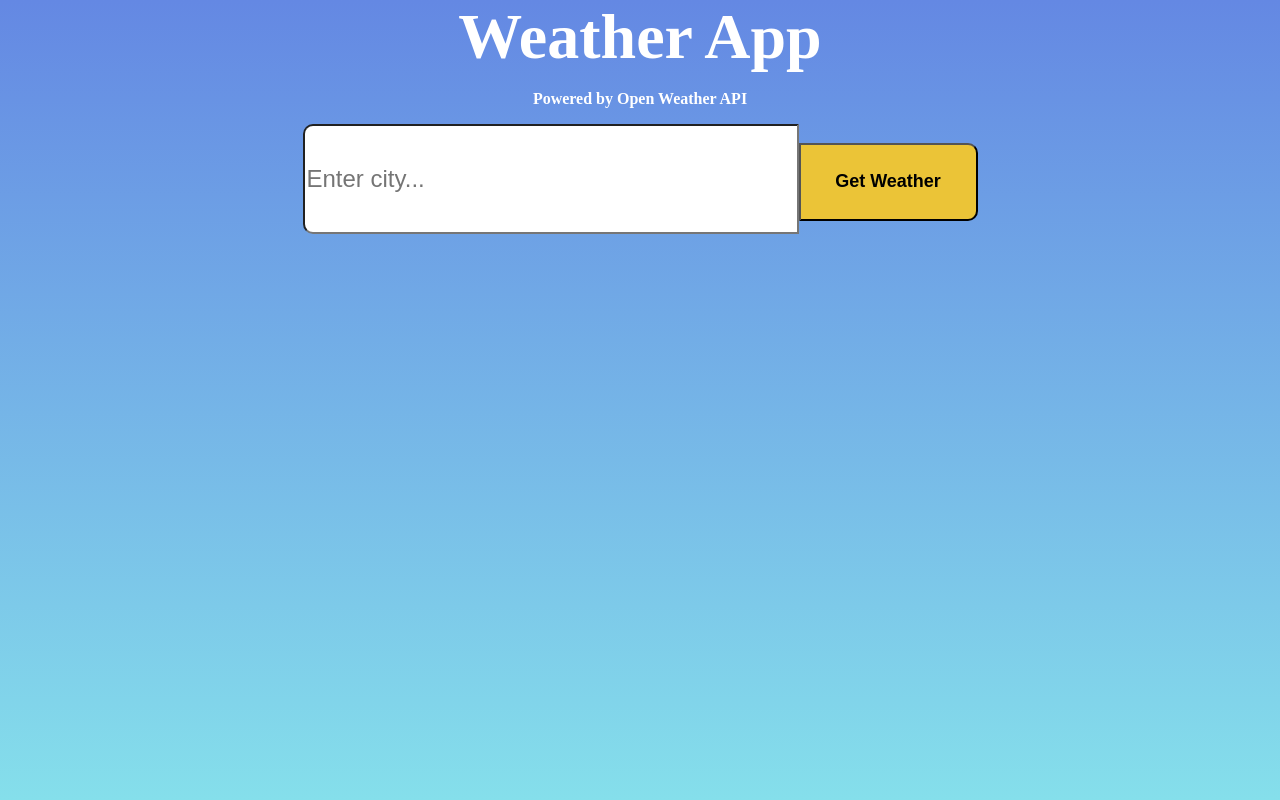
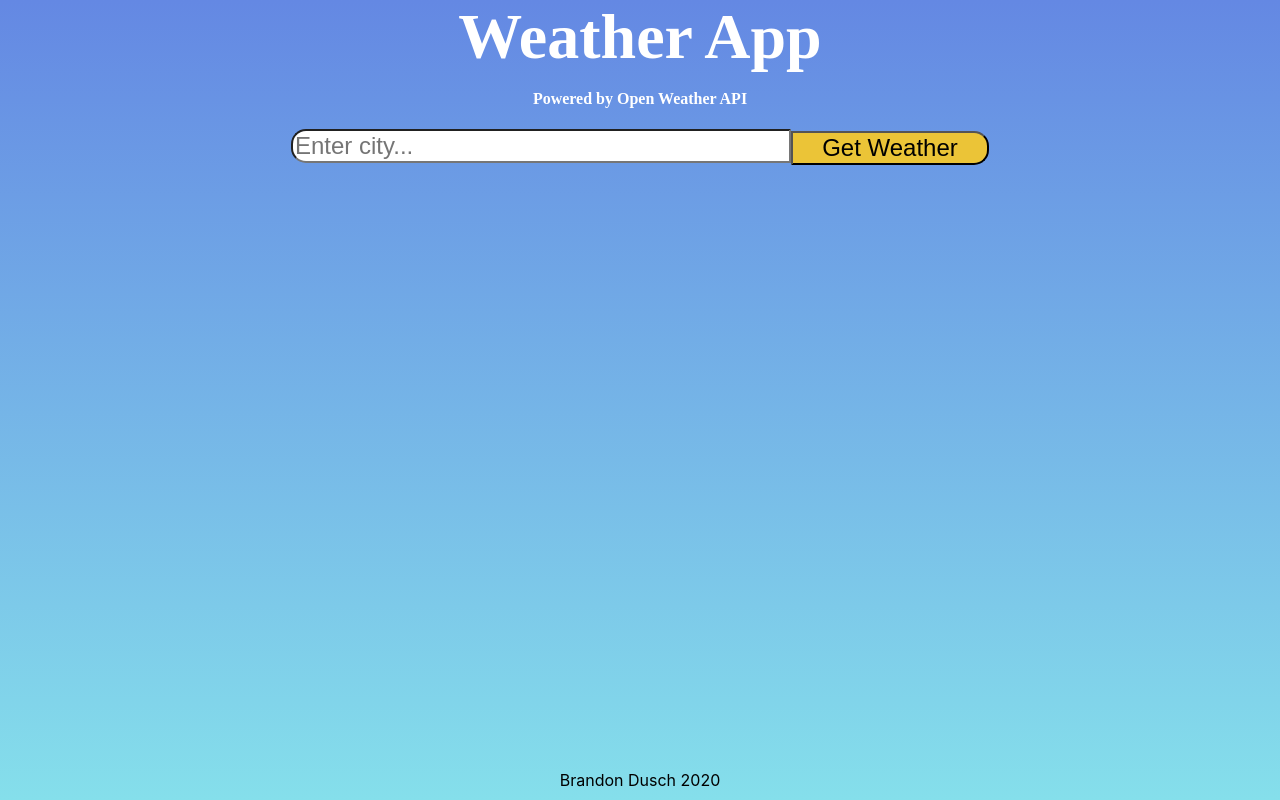
Before and after one commit to Dusch4593/weather-app, a React (Create React App) app: page / in a window 1280 px wide. Built offline with nearby package versions, Linux system fonts and the light colour scheme.

Commit message:
pushed data flow back to CurrentWeather and Forecast components

```diff
--- a/src/App.css
+++ b/src/App.css
@@ -1,3 +1,6 @@
+* {
+  font-size: 1em;
+}
 .App {
   text-align: center;
 }
@@ -33,24 +36,30 @@ body {
 }
 
 #search_bar {
-  height: 4.35em;
-  width: 488px;
-  border-top-left-radius: 10px;
-  border-bottom-left-radius: 10px;
+  padding: 0.3125em 0 0 0;
+}
+
+#search_input {
+  height: inherit;
+  width: 20.5em;
+  border-top-left-radius: 0.625em;
+  border-bottom-left-radius: 0.625em;
+  vertical-align: top;
 }
 
 input[type="text"] {
-  font-size: 24px;
+  font-size: 1.5em;
 }
 
 #current_weather_btn {
-  height: 4.35em;
-  width: 179px;
-  font-size: 18px;
-  font-weight: bold;
+  height: inherit;
+  margin-top: 0.0625em;
+  width: 8.25em;
+  font-size: 1.5em;
   background: #EBC437;
-  border-top-right-radius: 10px;
-  border-bottom-right-radius: 10px;
+  border-top-right-radius: 0.625em;
+  border-bottom-right-radius: 0.625em;
+  vertical-align: top;
 }
 
 .App-header {
@@ -78,7 +87,15 @@ input[type="text"] {
 }
 
 .currentWeatherCard {
-  text-align: left;
+  text-align: center;
   border-top: solid 2px;
+  margin-top: 0.3125em;
   font-size: 24px;
+  width: 25%;
 }
+
+footer {
+  width: 100%;
+  bottom: 0.625em;
+  position: fixed;
+}
--- a/src/App.js
+++ b/src/App.js
@@ -4,6 +4,8 @@ import SearchBar from './components/SearchBar';
 import fetchForecast from './fetchForecast';
 import fetchCurrentWeather from './fetchCurrentWeather';
 import WeatherCard from './components/WeatherCard.js';
+import CurrentWeather from './components/Current_Weather.js';
+import Forecast from './components/Forecast.js';
 
 class App extends React.Component {
   constructor(props) {
@@ -13,7 +15,7 @@ class App extends React.Component {
       search_query: '',
       data: {
         currentWeatherData: {},
-        forecastData: {},
+        forecastData: [],
       },
       loading: false
     }
@@ -28,23 +30,40 @@ class App extends React.Component {
     })
   }
 
+
+
   handleClick() {
     const {search_query} = this.state;
     if(!search_query) return;
     this.setState({loading: true, });
     fetchCurrentWeather(search_query)
       .then((currentWeatherData) => {
-        this.setState({data:{currentWeatherData,}})
+        this.setState({data: {currentWeatherData,}})
+        console.log(this.state.data.currentWeatherData);
+        console.log(this.state.loading);
       })
+
     fetchForecast(search_query)
       .then((forecastData) => {
-        this.setState({forecastData, loading: false})
+        this.setState({
+          data: Object.assign(this.state.data.forecastData, {forecastData,})
+        })
+        console.log(this.state.data.forecastData);
+        console.log(this.state.loading);
       })
+
+    this.setState({loading: false,});
+      // .then((forecastData) => {
+      //   this.setState({data:{forecastData,}})
+      //   console.log(this.state.data.forecastData);
+      //   console.log(this.state.loading);
+      // })
+
+
 
   }
 
   render() {
-
     return (
       <div className="main-wrapper">
         <header id="header_text"><strong>Weather App</strong></header>
@@ -57,6 +76,7 @@ class App extends React.Component {
         <div className="results">
           <WeatherCard data={this.state.data} loading={this.state.loading}/>
         </div>
+        <footer>Brandon Dusch 2020</footer>
       </div>
     )
   }
--- a/src/components/Current_Weather.js
+++ b/src/components/Current_Weather.js
@@ -3,28 +3,23 @@ import kelvinToFahrenheit from '../kelvinToFahrenheit.js'
 
 export default class CurrentWeather extends React.Component {
   render() {
-    let {
-      city,
-      temp,
-      hiTemp,
-      lowTemp,
-      description,
-      icon
-    } = this.props;
+    let {data} = this.props;
+    if(data.temp !== undefined) {
+      //temp = ((temp-273.15)* (9/5) + 32).toFixed(2);
+      let city = data.city;
+      let description = data.description;
+      let temp = kelvinToFahrenheit(data.temp).toFixed(2);
+      let hiTemp = kelvinToFahrenheit(data.hiTemp).toFixed(2);
+      let lowTemp = kelvinToFahrenheit(data.lowTemp).toFixed(2);
+      let iconLink = "http://openweathermap.org/img/wn/" + data.icon + "@2x.png"
 
-    if(temp !== undefined) {
-      //temp = ((temp-273.15)* (9/5) + 32).toFixed(2);
-      temp = kelvinToFahrenheit(temp).toFixed(2);
-      hiTemp = kelvinToFahrenheit(hiTemp).toFixed(2);
-      lowTemp = kelvinToFahrenheit(lowTemp).toFixed(2);
-      let iconLink = "http://openweathermap.org/img/w/" + icon + ".png"
       return (
         <div className="currentWeatherCard">
           <div className="city">
-            {city}
+            <strong>{city}</strong>
           </div>
           <div className="temp">
-            {temp}&#730;
+            Current Temp: {temp}&#730;
           </div>
           <div className="hiLowTemps">
             High: {hiTemp}&#730; | Low: {lowTemp}&#730;
--- a/src/components/Forecast.js
+++ b/src/components/Forecast.js
@@ -1 +1,16 @@
 import React from 'react';
+import kelvinToFahrenheit from '../kelvinToFahrenheit.js';
+
+export default class Forecast extends React.Component {
+  render() {
+      let {data} = this.props;
+      let city = data.city;
+      let forecast = data.forecast;
+    return (
+      <div>
+        {city}
+        {forecast}
+      </div>
+    )
+  }
+}
--- a/src/components/SearchBar.js
+++ b/src/components/SearchBar.js
@@ -3,8 +3,8 @@ import React from 'react';
 export default class SearchBar extends React.Component {
   render(){
     return(
-      <div>
-        <input id="search_bar"
+      <div id="search_bar">
+        <input id="search_input"
                type="text"
                value={this.props.search_query}
                onChange={this.props.onChange}
@@ -15,7 +15,6 @@ export default class SearchBar extends React.Component {
                }}
                placeholder="Enter city..."
         />
-
         <button id="current_weather_btn" onClick={this.props.onClick}>Get Weather</button>
       </div>
     )
--- a/src/components/WeatherCard.js
+++ b/src/components/WeatherCard.js
@@ -1,5 +1,6 @@
 import React from 'react';
 import CurrentWeather from "./Current_Weather";
+import Forecast from "./Forecast.js";
 
 
 export default class WeatherCard extends React.Component {
@@ -7,14 +8,14 @@ export default class WeatherCard extends React.Component {
     const {data} = this.props
 
     return (
-      <CurrentWeather
-        city={data.currentWeatherData.city}
-        temp={data.currentWeatherData.temp}
-        hiTemp={data.currentWeatherData.hiTemp}
-        lowTemp={data.currentWeatherData.lowTemp}
-        description={data.currentWeatherData.description}
-        icon={data.currentWeatherData.icon}
-      />
+      <div className="weather_section">
+        <CurrentWeather
+          data={data.currentWeatherData}
+        />
+        <Forecast
+          data={data.forecastData}
+        />
+      </div>
     )
   }
 }
```
